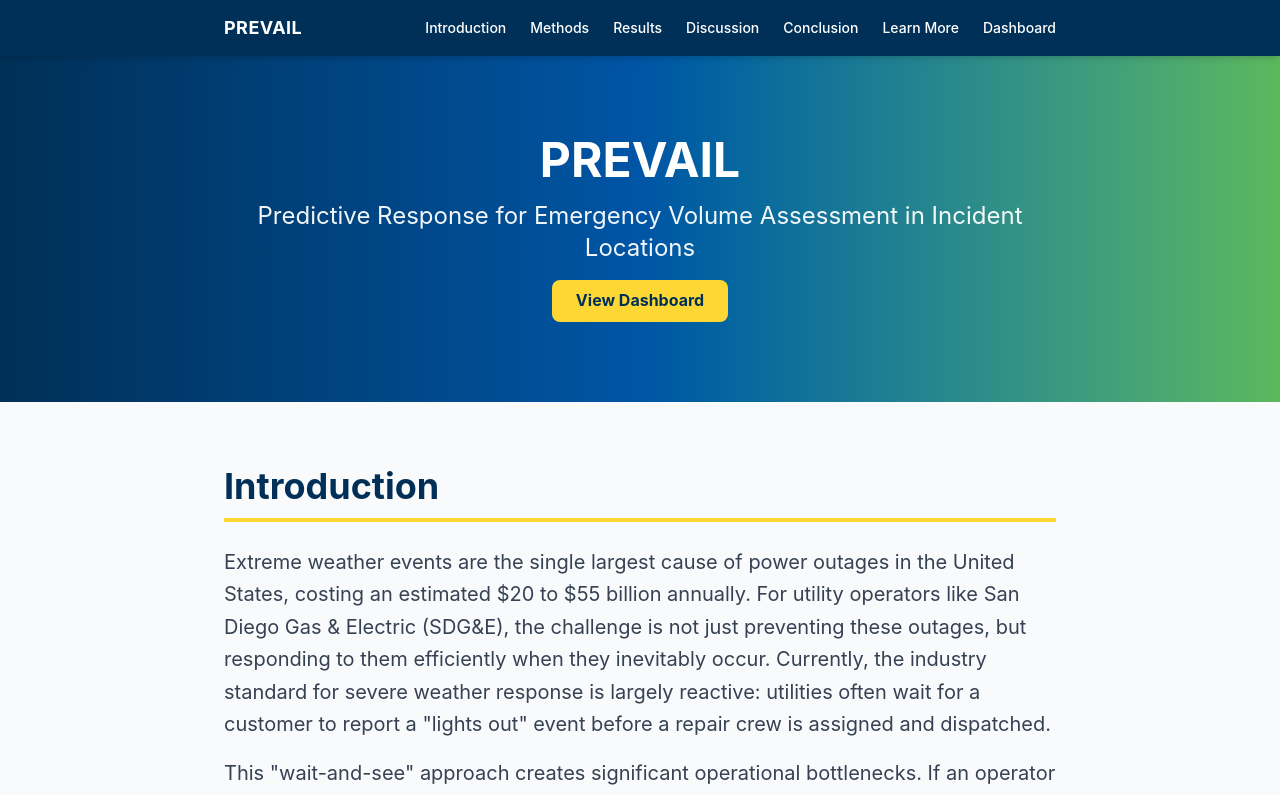
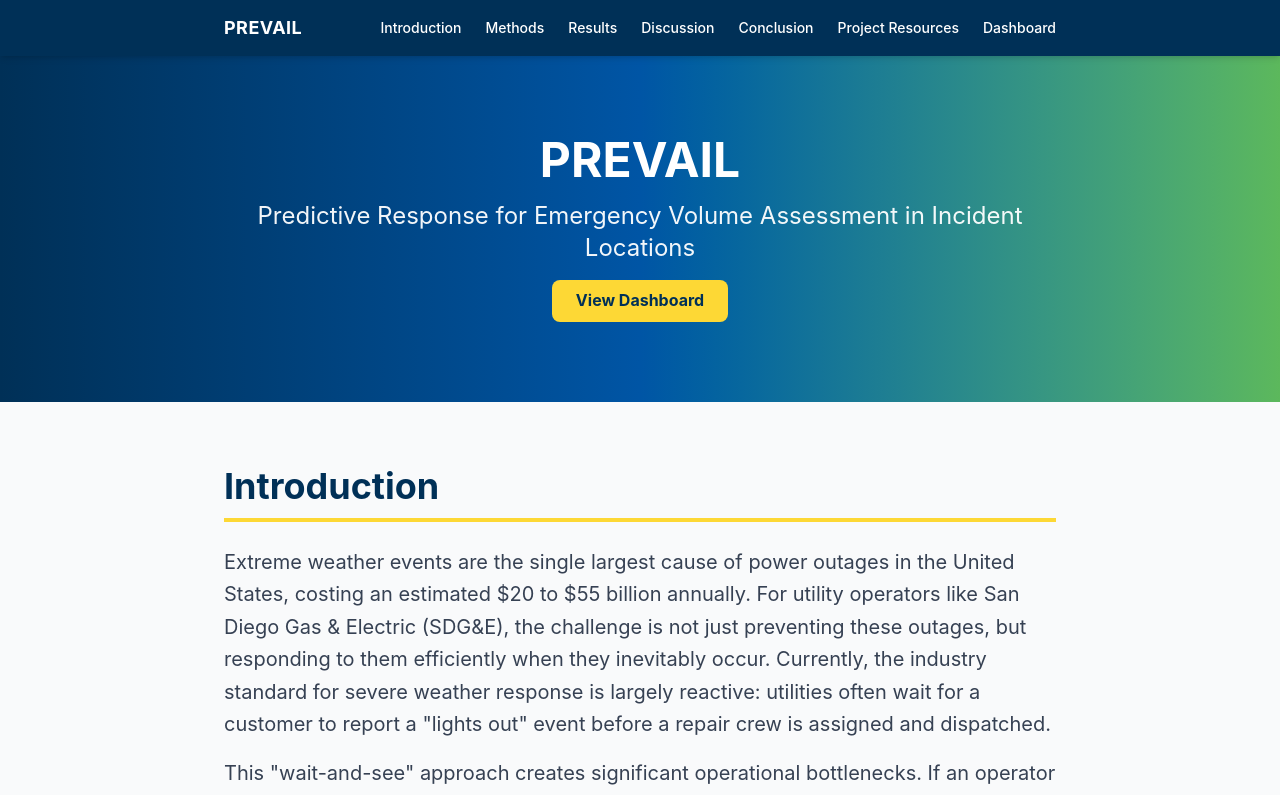
Before and after one commit to angela139/prevail-dashboard, a Next.js app: page / in a window 1280 px wide. Shown: the top 795 px of the page. Built offline with nearby package versions, Linux system fonts and the light colour scheme.

Commit message:
Update Navbar.tsx with new section name.

```diff
--- a/app/components/Navbar.tsx
+++ b/app/components/Navbar.tsx
@@ -9,7 +9,7 @@ const navLinks = [
   { label: "Results", href: "#results" },
   { label: "Discussion", href: "#discussion" },
   { label: "Conclusion", href: "#conclusion" },
-  { label: "Learn More", href: "#links" },
+  { label: "Project Resources", href: "#links" },
   { label: "Dashboard", href: "/dashboard" },
 ];
 
```
